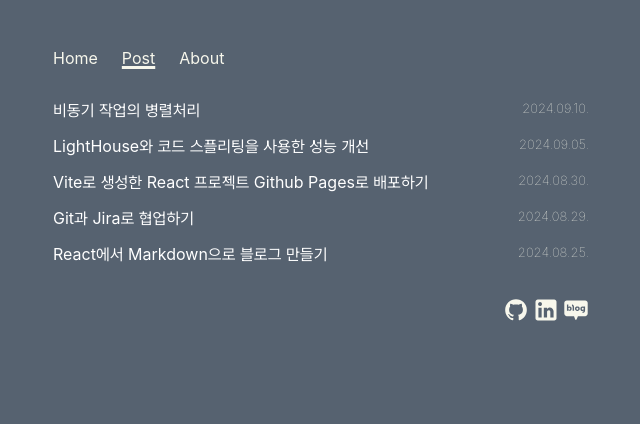
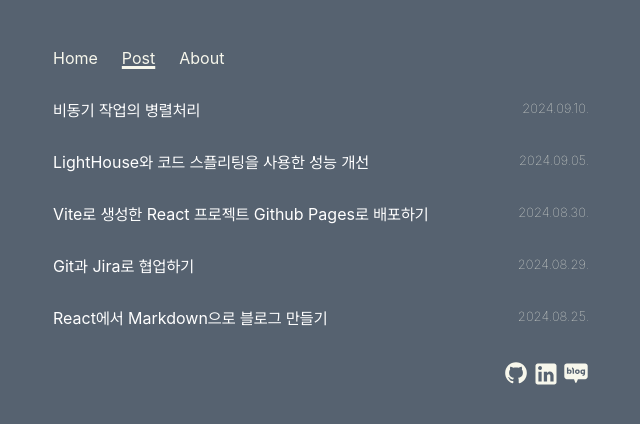
Before and after one commit to SioJeong/siojeong.github.io, a React (Vite) app: page /post in a window 1280 px wide. Shown: the top 424 px of the page, without its empty margins (319-959 px from the left). Built offline with nearby package versions, Linux system fonts and the light colour scheme.

Commit message:
refactor: semantics 적용

```diff
--- a/src/components/footer/Footer.module.css
+++ b/src/components/footer/Footer.module.css
@@ -1,7 +1,14 @@
 .container {
     display: flex;
-    justify-content: end;
+    justify-content: flex-end;
     align-items: center;
     margin-top: 2rem;
+}
+
+.socialLinks {
+    list-style-type: none;
+    padding: 0;
+    margin: 0;
+    display: flex;
     gap: 0.2rem;
 }
--- a/src/components/footer/Footer.tsx
+++ b/src/components/footer/Footer.tsx
@@ -1,17 +1,27 @@
 import styles from './Footer.module.css';
 
-export default function Header() {
+export default function Footer() {
     return (
+        <footer>
             <nav className={styles.container}>
+                <ul className={styles.socialLinks}>
+                    <li>
                         <a href="https://github.com/SioJeong" target="_blank">
                             <img src="/nav-icons/github.svg" alt="github" />
                         </a>
+                    </li>
+                    <li>
                         <a href="https://www.linkedin.com/in/siojeong" target="_blank">
                             <img src="/nav-icons/linkedin.svg" alt="linkedin" />
                         </a>
+                    </li>
+                    <li>
                         <a href="https://blog.naver.com/jeongsangyoung" target="_blank">
                             <img src="/nav-icons/blog.svg" alt="naver blog" />
                         </a>
+                    </li>
+                </ul>
             </nav>
+        </footer>
     );
 }
--- a/src/components/header/Header.module.css
+++ b/src/components/header/Header.module.css
@@ -1,8 +1,16 @@
 /* Header.module.css */
 .container {
     display: flex;
+    margin-bottom: 2rem;
+}
+
+.navList {
     gap: 1.5rem;
-    margin-bottom: 2rem;
+    list-style-type: none;
+    padding: 0;
+    margin: 0;
+    display: flex;
+    justify-content: space-around;
 }
 
 a {
--- a/src/components/header/Header.tsx
+++ b/src/components/header/Header.tsx
@@ -3,27 +3,35 @@ import styles from './Header.module.css';
 
 export default function Header() {
     return (
-        <>
-            <div className={styles.container}>
+        <header>
+            <nav className={styles.container}>
+                <ul className={styles.navList}>
+                    <li>
                         <NavLink
                             to="/"
                             className={({ isActive }) => (isActive ? styles.activeLink : undefined)}
                         >
                             Home
                         </NavLink>
+                    </li>
+                    <li>
                         <NavLink
                             to="/post"
                             className={({ isActive }) => (isActive ? styles.activeLink : undefined)}
                         >
                             Post
                         </NavLink>
+                    </li>
+                    <li>
                         <NavLink
                             to="/about"
                             className={({ isActive }) => (isActive ? styles.activeLink : undefined)}
                         >
                             About
                         </NavLink>
-            </div>
-        </>
+                    </li>
+                </ul>
+            </nav>
+        </header>
     );
 }
--- a/src/components/main/Main.tsx
+++ b/src/components/main/Main.tsx
@@ -10,7 +10,7 @@ const PostDetail = lazy(() => import('../../pages/postdetail/PostDetail'));
 // 로딩 중 표시할 컴포넌트
 export default function Main() {
     return (
-        <div>
+        <main>
             <Suspense fallback={null}>
                 <Routes>
                     <Route path="/" element={<Home />} />
@@ -19,6 +19,6 @@ export default function Main() {
                     <Route path="/about" element={<About />} />
                 </Routes>
             </Suspense>
-        </div>
+        </main>
     );
 }
--- a/src/components/markdown-renderer/MarkdownRenderer.tsx
+++ b/src/components/markdown-renderer/MarkdownRenderer.tsx
@@ -5,16 +5,17 @@ import { vscDarkPlus } from 'react-syntax-highlighter/dist/esm/styles/prism';
 import rehypeRaw from 'rehype-raw';
 import remarkGfm from 'remark-gfm';
 import styles from './MarkdownRenderer.module.css';
+import { memo } from 'react';
+
+SyntaxHighlighter.registerLanguage('jsx', jsx);
 
 interface MarkdownRendererProps {
     markdown: string;
 }
 
-SyntaxHighlighter.registerLanguage('jsx', jsx);
-
-export default function MarkdownRenderer({ markdown }: MarkdownRendererProps) {
+const MarkdownRenderer = ({ markdown }: MarkdownRendererProps) => {
     return (
-        <div>
+        <article>
             <ReactMarkdown
                 remarkPlugins={[remarkGfm]}
                 rehypePlugins={[rehypeRaw]}
@@ -22,7 +23,9 @@ export default function MarkdownRenderer({ markdown }: MarkdownRendererProps) {
                     h2: (props) => <h2 className={styles.heading2} {...props} />,
                     h3: (props) => <h3 className={styles.heading3} {...props} />,
                     strong: (props) => <strong className={styles.strong} {...props} />,
-                    img: (props) => <img className={styles.image} {...props} />,
+                    img: (props) => (
+                        <img className={styles.image} {...props} alt={props.alt || ''} />
+                    ),
                     ul: (props) => <ul className={styles.unorderedList} {...props} />,
                     ol: (props) => <ol className={styles.orderedList} {...props} />,
                     li: (props) => <li className={styles.list} {...props} />,
@@ -31,11 +34,7 @@ export default function MarkdownRenderer({ markdown }: MarkdownRendererProps) {
                     code({ className, children, ...props }) {
                         const match = /language-(\w+)/.exec(className || '');
                         return match ? (
-                            <SyntaxHighlighter
-                                style={vscDarkPlus}
-                                language={match[1]}
-                                PreTag="div"
-                            >
+                            <SyntaxHighlighter style={vscDarkPlus} language={match[1]} PreTag="div">
                                 {String(children).replace(/\n$/, '')}
                             </SyntaxHighlighter>
                         ) : (
@@ -48,6 +47,8 @@ export default function MarkdownRenderer({ markdown }: MarkdownRendererProps) {
             >
                 {markdown}
             </ReactMarkdown>
-        </div>
+        </article>
     );
-}
+};
+
+export default memo(MarkdownRenderer);
--- a/src/pages/about/About.tsx
+++ b/src/pages/about/About.tsx
@@ -2,7 +2,7 @@ import styles from './About.module.css';
 
 export default function About() {
     return (
-        <section>
+        <article>
             <img src="/Symbol.svg" alt="Symbol" className={styles.symbol} />
             <p>
                 저는 소프트웨어 엔지니어를 목표로 하고 있으며, 코드의 핵심 가치를{' '}
@@ -26,6 +26,6 @@ export default function About() {
                 <strong>공간 디자인</strong>에 깊은 관심을 가지고 있습니다. 가구, 조명, 음향 등
                 공간을 구성하는 요소들을 탐구하며, 미래에 카페나 스튜디오를 만들어보고 싶습니다.
             </p>
-        </section>
+        </article>
     );
 }
--- a/src/pages/home/Home.tsx
+++ b/src/pages/home/Home.tsx
@@ -33,23 +33,29 @@ export default function Home() {
     }, [totalPostsNumber]);
 
     return (
-        <section>
-            <div className={styles.audioContainer}>
+        <main>
+            <section className={styles.audioContainer}>
                 <a
                     href="https://music.apple.com/kr/playlist/24%EB%85%84-9%EC%9B%94/pl.u-AkAmPNyt27LV71x"
                     target="_blank"
                 >
                     <img src="/audio.jpg" className={styles.audio} alt="audio" />
                 </a>
-            </div>
+            </section>
             <h1 className={styles.recentPostsTitle}>Recently Posted</h1>
+            <section>
+                <nav>
                     <ul className={styles.recentPostsList}>
                         {recentPostsTitles.map(({ title }, index) => (
                             <li key={index} className={styles.recentPostItem}>
-                        <Link to={`/post/${totalPostsNumber - index}`}>{title || 'None'}</Link>
+                                <Link to={`/post/${totalPostsNumber - index}`}>
+                                    {title || 'None'}
+                                </Link>
                             </li>
                         ))}
                     </ul>
+                </nav>
             </section>
+        </main>
     );
 }
--- a/src/pages/postdetail/PostDetail.tsx
+++ b/src/pages/postdetail/PostDetail.tsx
@@ -41,7 +41,7 @@ export default function PostDetail() {
     }
 
     return (
-        <section>
+        <main>
             <header>
                 <h1>{frontmatter.title}</h1>
                 <div className={styles.postInfo}>
@@ -60,8 +60,8 @@ export default function PostDetail() {
             <br />
             <br />
             <footer>
-                <a href="/post" >← 이전 페이지로</a>
+                <a href="/post">← 이전 페이지로</a>
             </footer>
-        </section>
+        </main>
     );
 }
--- a/src/pages/postlist/PostList.module.css
+++ b/src/pages/postlist/PostList.module.css
@@ -8,7 +8,7 @@
 .postItem {
     display: flex;
     justify-content: space-between;
-    margin-bottom: 1rem;
+    margin: 2rem 0;
     gap: 2rem;
 }
 
--- a/src/pages/postlist/PostList.tsx
+++ b/src/pages/postlist/PostList.tsx
@@ -35,17 +35,22 @@ export default function PostList() {
     }, [totalPostsNumber]);
 
     return (
-        <div>
+        <main>
             <ul className={styles.postList}>
                 {posts.map(({ title, date }, index) => (
-                    <li key={`${title}-${date}`} className={styles.postItem}>
-                        <Link to={`/post/${totalPostsNumber - index}`} className={styles.postTitle}>
-                            {title}
-                        </Link>
-                        <PostDate date={date} className={styles.postDate} />
+                    <li key={`${title}-${date}`}>
+                        <article className={styles.postItem}>
+                            <Link
+                                to={`/post/${totalPostsNumber - index}`}
+                                className={styles.postTitle}
+                            >
+                                {title}
+                            </Link>
+                            <PostDate date={date} className={styles.postDate} />
+                        </article>
                     </li>
                 ))}
             </ul>
-        </div>
+        </main>
     );
 }
```
Lines whose indentation alone changed are shown as unchanged.
